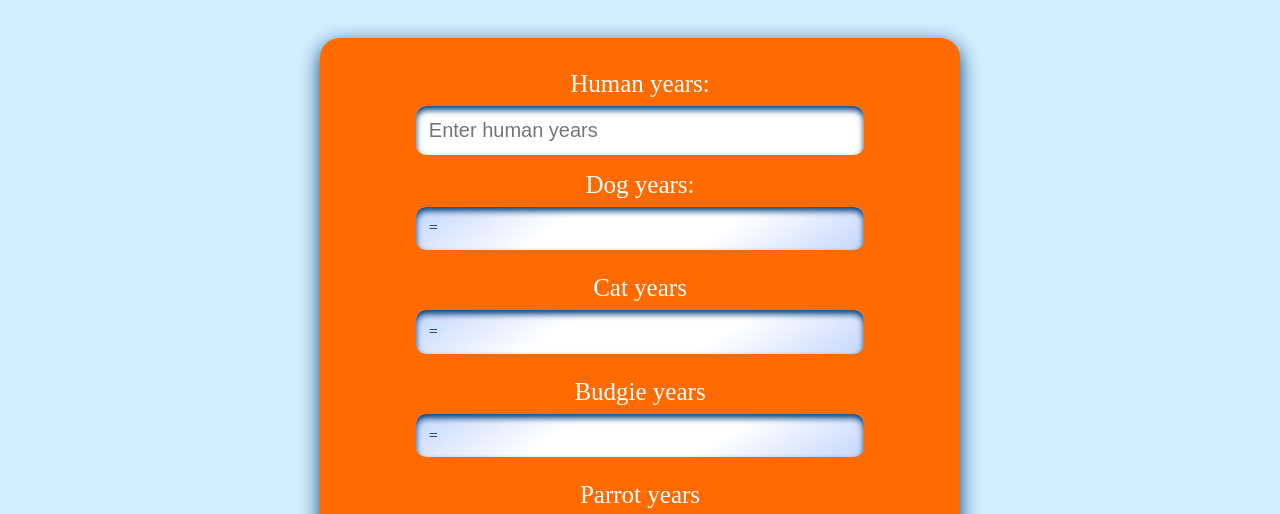
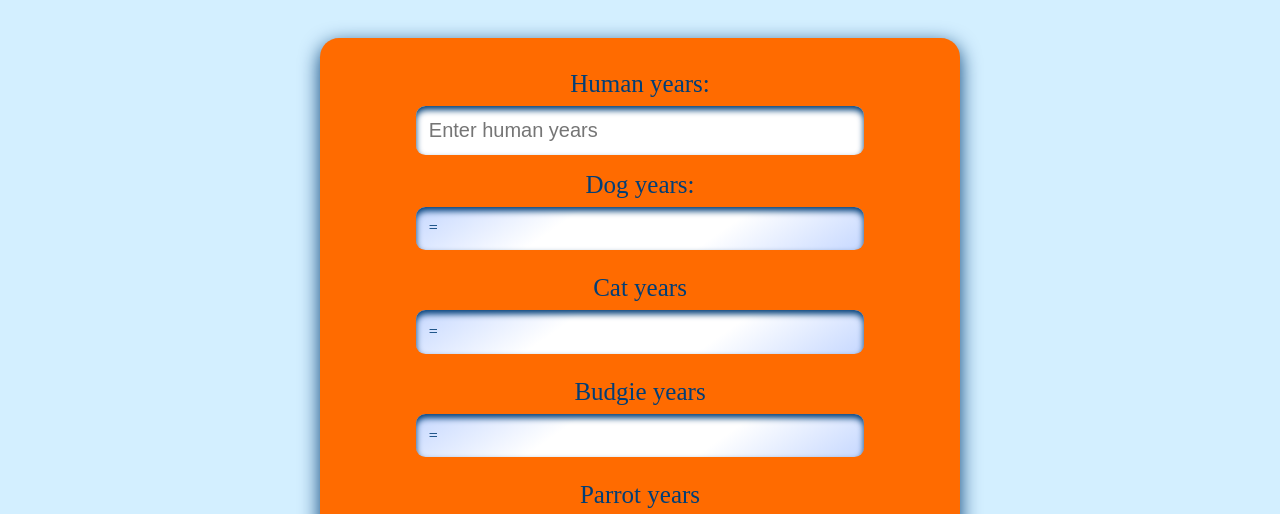
Before and after one commit to madelenfoss/frendo-pet-adoption, a plain HTML site: page pet-age-converter/index.html in a window 1280 px wide. Shown: the part 268-782 px from the top of the page. Drawn offline with Linux system fonts and the light colour scheme.

Commit message:
Adjusted converter margin, padding, width & color

```diff
--- a/_app/css/modules/pet-age-converter.css
+++ b/_app/css/modules/pet-age-converter.css
@@ -6,13 +6,12 @@
 	display: flex;
 	position: relative;
 	flex-direction: column;
-	margin: 2rem auto;
+	margin: 0 auto 5rem auto;
+	padding-bottom: 2rem;
 	width: 50%;
-	min-width: 460px;
-	height: 42rem;
 	align-items: center;
 	background-color: var(--quaternary);
-	border-radius: 20px;
+	border-radius: 1.2rem;
 	box-shadow: 0 6px 20px var(--tertiary);
 }
 
@@ -21,7 +20,7 @@
 	font-size: 25px;
 	width: 90%;
 	text-align: center;
-	color: var(--quinary);
+	color: var(--tertiary);
 }
 
 .converter__input {
@@ -31,7 +30,7 @@
 	font-size: 20px;
 	font-weight: 500;
 	color: var(--tertiary);
-	border-radius: 10px;
+	border-radius: 0.6rem;
 	border: none;
 	box-shadow: 0 4px 6px var(--tertiary) inset;
 }
@@ -39,7 +38,7 @@
 .converter__output-label {
 	width: 70%;
 	text-align: center;
-	color: var(--quinary);
+	color: var(--tertiary);
 	font-size: 25px;
 }
 
@@ -52,7 +51,7 @@
 					#ffffff,
 					#ffffff,
 					#c6d8ff);
-	border-radius: 10px;
+	border-radius: 0.6rem;
 	box-shadow: 0 4px 6px var(--tertiary) inset;
 	color: var(--tertiary);
 }
@@ -65,6 +64,6 @@
 @media screen and (max-width: 768px) {
 	.converter {
 		width: 90%;
-		border-radius: 10px;
+		border-radius: 0.6rem;
 	}
 }
```
